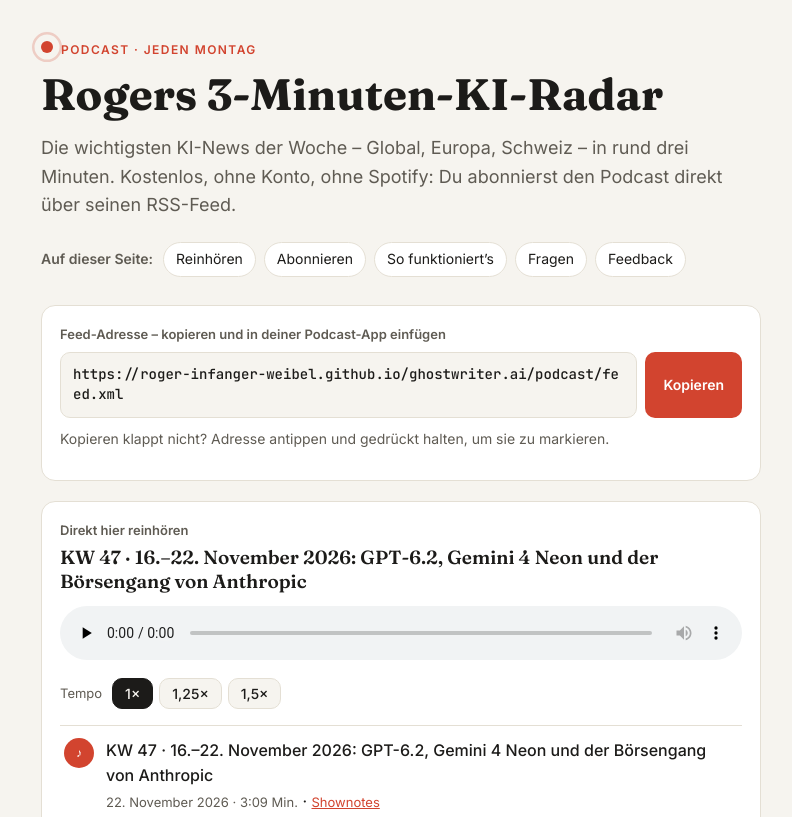
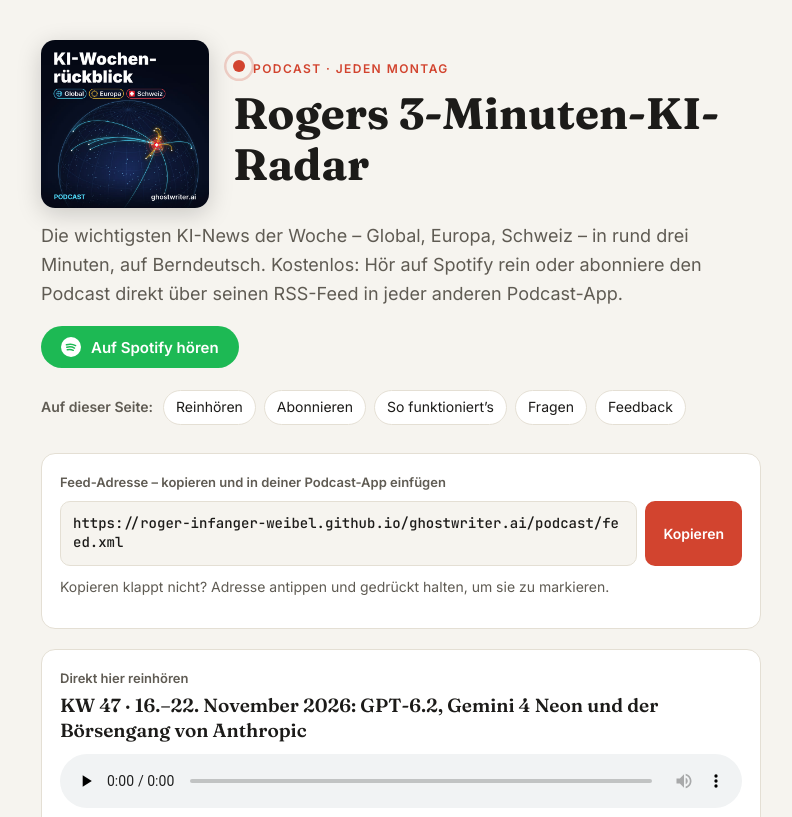
Before and after one commit to roger-infanger-weibel/ghostwriter.ai, a plain HTML site: page docs/podcast/index.html in a window 1280 px wide. Shown: the top 817 px of the page, without its empty margins (239-1031 px from the left). Drawn offline with Linux system fonts and the light colour scheme.

Commit message:
Podcast: Spotify-Link und Cover auf der Webseite
- docs/podcast/index.html: Cover (cover-web.jpg, 600 px) im Kopf, Button «Auf Spotify hören»,
  Spotify-Hinweis statt «Spotify geht nicht», Hinweis auf Berndeutsch
- show.yaml: spotify_url; README: Spotify statt «ohne Spotify»

Co-Authored-By: Claude Opus 5.5 <noreply@anthropic.com>
Claude-Session: https://claude.ai/code/session_017buHk5YCgktisJFcttpLHR

```diff
--- a/docs/podcast/index.html
+++ b/docs/podcast/index.html
@@ -55,6 +55,13 @@ button:focus-visible,.tab:focus-visible{outline:3px solid var(--accent);outline-
 .panel ol{padding-left:22px;margin:0 0 8px}
 .panel li{margin-bottom:4px}
 .tag{display:inline-block;font-size:12px;font-weight:600;padding:2px 8px;border-radius:999px;background:var(--accent-soft);color:var(--accent);margin-left:6px;vertical-align:2px}
+.hero{display:flex;gap:24px;align-items:center}
+.hero img{width:168px;height:168px;flex:none;border-radius:var(--radius);box-shadow:0 6px 24px rgba(0,0,0,.18)}
+.hero .txt{min-width:0}
+@media (max-width:560px){.hero{flex-direction:column;align-items:flex-start;gap:18px}.hero img{width:140px;height:140px}}
+.spotify{display:inline-flex;align-items:center;gap:10px;margin-top:6px;font:600 15px Inter,sans-serif;text-decoration:none;color:#fff;background:#1db954;border-radius:999px;padding:11px 20px}
+.spotify:hover,.spotify:focus-visible{background:#17a34a;outline:none}
+.spotify svg{width:20px;height:20px;flex:none}
 .warn{border-left:3px solid var(--accent);padding:10px 14px;background:var(--card);border-radius:0 10px 10px 0;margin-top:18px;font-size:15px}
 
 dl{margin:0}
@@ -93,9 +100,15 @@ footer{margin-top:56px;font-size:13px;color:var(--muted);border-top:1px solid va
 </head>
 <body>
 <main>
-  <div class="kicker"><span class="radar" aria-hidden="true"></span>Podcast · jeden Montag</div>
-  <h1>Rogers 3-Minuten-KI-Radar</h1>
-  <p class="lead">Die wichtigsten KI-News der Woche – Global, Europa, Schweiz – in rund drei Minuten. Kostenlos, ohne Konto, ohne Spotify: Du abonnierst den Podcast direkt über seinen RSS-Feed.</p>
+  <div class="hero">
+    <img src="cover-web.jpg" width="600" height="600" alt="Cover: KI-Wochenrückblick – Global, Europa, Schweiz">
+    <div class="txt">
+      <div class="kicker"><span class="radar" aria-hidden="true"></span>Podcast · jeden Montag</div>
+      <h1>Rogers 3-Minuten-KI-Radar</h1>
+    </div>
+  </div>
+  <p class="lead">Die wichtigsten KI-News der Woche – Global, Europa, Schweiz – in rund drei Minuten, auf Berndeutsch. Kostenlos: Hör auf Spotify rein oder abonniere den Podcast direkt über seinen RSS-Feed in jeder anderen Podcast-App.</p>
+  <a class="spotify" href="https://open.spotify.com/show/3C4tP9QIc022wpRr49xEsY" target="_blank" rel="noopener"><svg viewBox="0 0 24 24" aria-hidden="true"><circle cx="12" cy="12" r="12" fill="#fff"/><path d="M6.5 9.3c3.6-1.1 8-.8 11 1M7 12.4c3-.9 6.6-.6 9.2.9M7.6 15.3c2.4-.7 5-.5 7.1.7" stroke="#1db954" stroke-width="1.8" fill="none" stroke-linecap="round"/></svg>Auf Spotify hören</a>
 
   <nav class="toc" aria-label="Inhalt">
     <span>Auf dieser Seite:</span>
@@ -217,7 +230,7 @@ footer{margin-top:56px;font-size:13px;color:var(--muted);border-top:1px solid va
     <p>Du willst nur die neuste Folge hören? <a href="https://roger-infanger-weibel.github.io/ghostwriter.ai/podcast/feed.xml">Öffne den Feed</a> und klick auf den MP3-Link der obersten Episode. Shownotes und Quellen findest du in meinem <a href="https://github.com/roger-infanger-weibel/ghostwriter.ai/tree/main/posts">GitHub-Repository</a>.</p>
   </section>
 
-  <div class="warn"><b>Spotify geht nicht:</b> Die Spotify-App nimmt keine eigenen RSS-Adressen an. Ich habe den Podcast bewusst in keinem Verzeichnis eingetragen – darum findest du ihn nicht über die Suche nach dem Namen, sondern nur über die Feed-Adresse.</div>
+  <div class="warn"><b>Spotify:</b> Dort findest du den Podcast unter <a href="https://open.spotify.com/show/3C4tP9QIc022wpRr49xEsY" target="_blank" rel="noopener">diesem Link</a> – einfach öffnen und auf «Folgen» tippen. Neue Folgen erscheinen auf Spotify meist ein paar Stunden nach der Veröffentlichung im Feed. Die Feed-Adresse oben brauchst du dafür nicht.</div>
 
   <h2 id="ablauf">So funktioniert’s</h2>
   <p>Technisch ist ein Podcast nichts anderes als eine öffentliche Liste (der RSS-Feed) mit Links auf MP3-Dateien. Deine App schaut regelmässig in diese Liste und lädt neue Folgen selbständig herunter. Dazwischen steht keine Plattform – nur eine Datei auf GitHub.</p>
```
Also changed, not shown: docs/podcast/cover-web.jpg (added), 2 other files.
